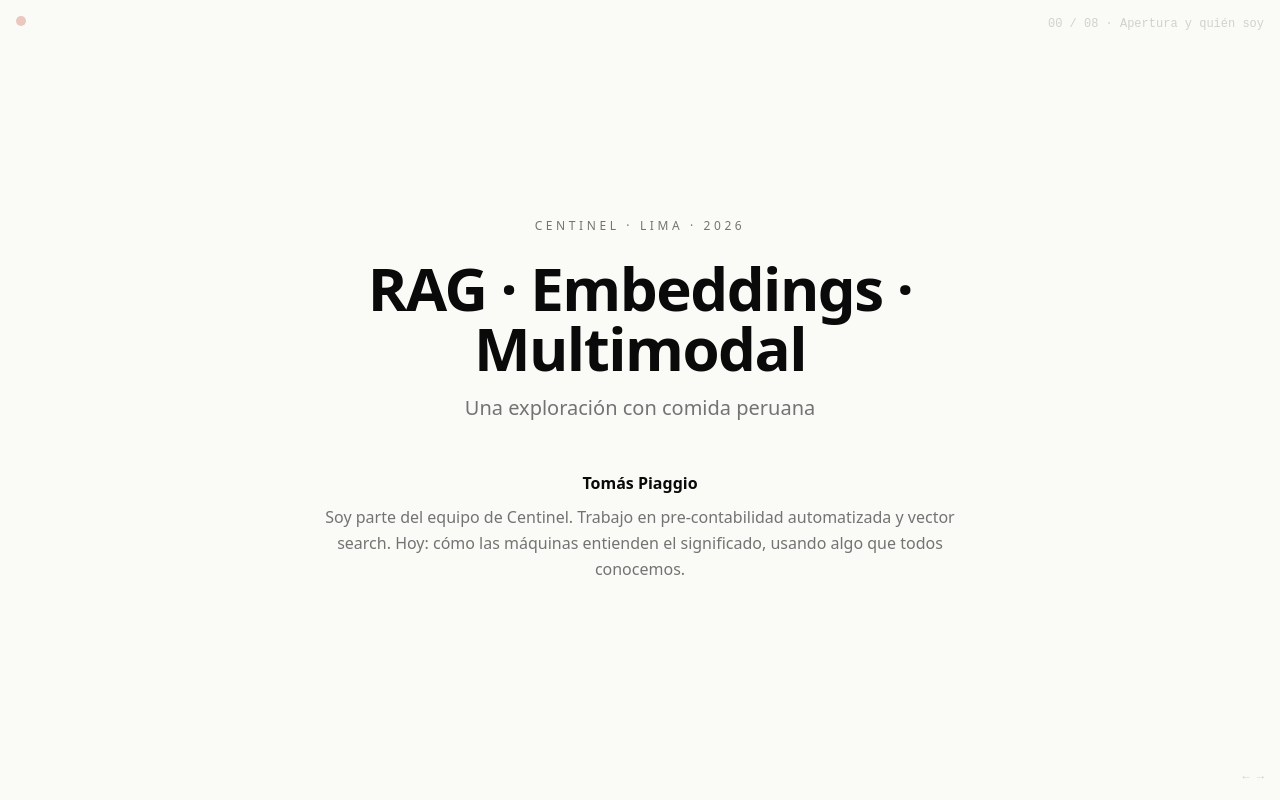
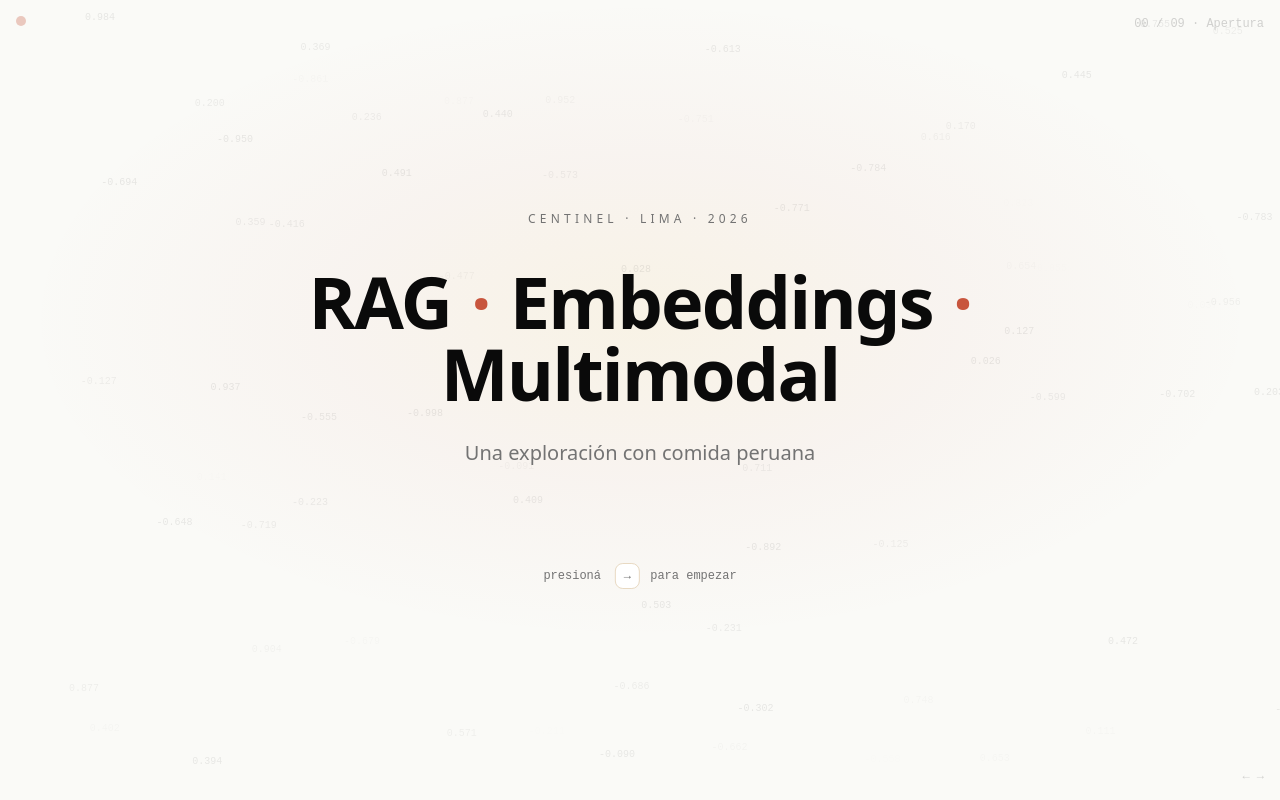
Before and after one commit to tpiaggio/rag-presentation, a Next.js app: page / in a window 1280 px wide. Built offline with nearby package versions, Linux system fonts and the light colour scheme; a small style sheet from the web is missing.

Commit message:
feat: split Apertura into WOW intro + Quién soy bio, renumber to 10 scenes

```diff
--- a/lib/scenes-registry.tsx
+++ b/lib/scenes-registry.tsx
@@ -2,6 +2,7 @@
 import type { SceneDefinition } from './scenes'
 
 const Apertura = dynamic(() => import('@/scenes/Apertura'), { ssr: false })
+const QuienSoy = dynamic(() => import('@/scenes/QuienSoy'), { ssr: false })
 const Embeddings = dynamic(() => import('@/scenes/Embeddings'), { ssr: false })
 const Como = dynamic(() => import('@/scenes/Como'), { ssr: false })
 const Busqueda = dynamic(() => import('@/scenes/Busqueda'), { ssr: false })
@@ -12,31 +13,34 @@
 const Debajo = dynamic(() => import('@/scenes/Debajo'), { ssr: false })
 
 export const SCENES: SceneDefinition[] = [
-  { id: 'apertura',     index: 0, title: 'Apertura y quién soy',
-    notes: 'Pídeles que apaguen el celular un minuto. Empezar con una pregunta.',
+  { id: 'apertura',     index: 0, title: 'Apertura',
+    notes: 'Apagá el celular un minuto. Empezar con una pregunta para enganchar.',
     Component: Apertura },
-  { id: 'embeddings',   index: 1, title: '¿Qué son los embeddings?',
+  { id: 'quien-soy',    index: 1, title: 'Quién soy',
+    notes: 'Tu nombre, qué hacés en Centinel, por qué te importa este tema.',
+    Component: QuienSoy },
+  { id: 'embeddings',   index: 2, title: '¿Qué son los embeddings?',
     notes: 'Llevar la analogía del "número que representa significado".',
     Component: Embeddings },
-  { id: 'como',         index: 2, title: '¿Cómo funcionan?',
+  { id: 'como',         index: 3, title: '¿Cómo funcionan?',
     notes: 'Cluster visual + nombrar 3 usos: Spotify, Google, Centinel.',
     Component: Como },
-  { id: 'busqueda',     index: 3, title: 'El problema con la búsqueda',
+  { id: 'busqueda',     index: 4, title: 'El problema con la búsqueda',
     notes: 'Primero "ceviche" (ambos hits), después "comida reconfortante".',
     Component: Busqueda },
-  { id: 'vivo',         index: 4, title: 'Embedding en vivo',
+  { id: 'vivo',         index: 5, title: 'Embedding en vivo',
     notes: 'Subir el PDF preparado. Dejar que la animación corra.',
     Component: Vivo },
-  { id: 'reconoce',     index: 5, title: 'Reconoce la comida que ves',
+  { id: 'reconoce',     index: 6, title: 'Reconoce la comida que ves',
     notes: 'Tener un dish photo listo en el celular.',
     Component: Reconoce },
-  { id: 'cocinar',      index: 6, title: '¿Qué puedo cocinar?',
+  { id: 'cocinar',      index: 7, title: '¿Qué puedo cocinar?',
     notes: 'Pedirle a la audiencia que sume 1 ingrediente.',
     Component: Cocinar },
-  { id: 'patron',       index: 7, title: 'El mismo patrón, otro mundo',
+  { id: 'patron',       index: 8, title: 'El mismo patrón, otro mundo',
     notes: 'Si te animás, tocar el instrumento al final.',
     Component: Patron },
-  { id: 'debajo',       index: 8, title: 'Lo que pasa por debajo',
+  { id: 'debajo',       index: 9, title: 'Lo que pasa por debajo',
     notes: 'Cerrar con la analogía del 1 SDK + 1 modelo nuevo.',
     Component: Debajo },
 ]
--- a/scenes/Apertura.tsx
+++ b/scenes/Apertura.tsx
@@ -1,24 +1,123 @@
+'use client'
+
+import { motion } from 'framer-motion'
+import { useMemo } from 'react'
+
+const TITLE_WORDS = ['RAG', '·', 'Embeddings', '·', 'Multimodal']
+
+function useBackgroundNumbers() {
+  return useMemo(() => {
+    const out: { x: number; y: number; v: number; delay: number; duration: number }[] = []
+    for (let i = 0; i < 80; i++) {
+      out.push({
+        x: Math.random() * 100,
+        y: Math.random() * 100,
+        v: Math.random() * 2 - 1,
+        delay: Math.random() * 6,
+        duration: 8 + Math.random() * 8,
+      })
+    }
+    return out
+  }, [])
+}
+
 export default function Apertura() {
+  const numbers = useBackgroundNumbers()
+
   return (
-    <div className="flex min-h-screen items-center justify-center bg-[var(--color-bg)]">
-      <div className="mx-auto max-w-3xl px-12 text-center">
-        <div className="text-xs uppercase tracking-[0.3em] text-[var(--color-muted)]">
+    <div className="relative flex min-h-screen items-center justify-center overflow-hidden bg-[var(--color-bg)]">
+      <div
+        aria-hidden
+        className="pointer-events-none absolute inset-0"
+        style={{
+          background:
+            'radial-gradient(60% 50% at 50% 40%, rgba(232, 176, 74, 0.10) 0%, rgba(200, 85, 61, 0.04) 40%, transparent 80%)',
+        }}
+      />
+
+      <div aria-hidden className="pointer-events-none absolute inset-0 select-none">
+        {numbers.map((n, i) => (
+          <motion.span
+            key={i}
+            initial={{ opacity: 0, y: 8 }}
+            animate={{ opacity: [0, 0.08, 0.04, 0], y: [-4, 4, -4] }}
+            transition={{
+              duration: n.duration,
+              delay: n.delay,
+              repeat: Infinity,
+              ease: 'easeInOut',
+            }}
+            className="absolute font-mono text-[10px] tabular-nums text-[var(--color-fg)]"
+            style={{ left: `${n.x}%`, top: `${n.y}%` }}
+          >
+            {n.v >= 0 ? ' ' : ''}
+            {n.v.toFixed(3)}
+          </motion.span>
+        ))}
+      </div>
+
+      <motion.div
+        initial="hidden"
+        animate="visible"
+        variants={{
+          hidden: {},
+          visible: { transition: { staggerChildren: 0.12, delayChildren: 0.2 } },
+        }}
+        className="relative z-10 mx-auto flex max-w-5xl flex-col items-center px-12 text-center"
+      >
+        <motion.div
+          variants={{
+            hidden: { opacity: 0, y: -8 },
+            visible: { opacity: 1, y: 0, transition: { duration: 0.5 } },
+          }}
+          className="text-xs uppercase tracking-[0.35em] text-[var(--color-muted)]"
+        >
           Centinel · Lima · 2026
-        </div>
-        <h1 className="mt-6 text-6xl font-semibold tracking-tight">
-          RAG · Embeddings · Multimodal
+        </motion.div>
+
+        <h1 className="mt-10 flex flex-wrap items-baseline justify-center gap-x-5 gap-y-1 text-7xl font-semibold leading-[0.95] tracking-tight">
+          {TITLE_WORDS.map((w, i) => (
+            <motion.span
+              key={i}
+              variants={{
+                hidden: { opacity: 0, y: 24 },
+                visible: { opacity: 1, y: 0, transition: { duration: 0.6, ease: [0.2, 0.8, 0.2, 1] } },
+              }}
+              className={w === '·' ? 'text-[var(--color-accent)]' : ''}
+            >
+              {w}
+            </motion.span>
+          ))}
         </h1>
-        <p className="mt-4 text-xl text-[var(--color-muted)]">
+
+        <motion.p
+          variants={{
+            hidden: { opacity: 0, y: 12 },
+            visible: { opacity: 1, y: 0, transition: { duration: 0.5 } },
+          }}
+          className="mt-8 text-xl text-[var(--color-muted)]"
+        >
           Una exploración con comida peruana
-        </p>
-        <div className="mt-12 space-y-2 text-base leading-relaxed">
-          <p className="font-semibold">Tomás Piaggio</p>
-          <p className="text-[var(--color-muted)]">
-            Soy parte del equipo de Centinel. Trabajo en pre-contabilidad automatizada y vector search.
-            Hoy: cómo las máquinas entienden el significado, usando algo que todos conocemos.
-          </p>
-        </div>
-      </div>
+        </motion.p>
+
+        <motion.div
+          variants={{
+            hidden: { opacity: 0 },
+            visible: { opacity: 1, transition: { duration: 0.5, delay: 0.3 } },
+          }}
+          className="mt-24 flex items-center gap-3 font-mono text-xs text-[var(--color-muted)]"
+        >
+          <span>presioná</span>
+          <motion.kbd
+            animate={{ x: [0, 4, 0] }}
+            transition={{ duration: 1.6, repeat: Infinity, ease: 'easeInOut' }}
+            className="rounded-md border border-[var(--color-border)] bg-[var(--color-surface)] px-2 py-1"
+          >
+            →
+          </motion.kbd>
+          <span>para empezar</span>
+        </motion.div>
+      </motion.div>
     </div>
   )
 }
--- a/scenes/Busqueda.tsx
+++ b/scenes/Busqueda.tsx
@@ -58,7 +58,7 @@
     <div className="mx-auto flex min-h-screen max-w-[1400px] flex-col gap-6 px-12 py-16">
       <header className="space-y-2">
         <div className="text-xs uppercase tracking-widest text-[var(--color-muted)]">
-          Escena 03
+          Escena 04
         </div>
         <h1 className="text-4xl font-semibold tracking-tight">
           El problema con la búsqueda tradicional
--- a/scenes/Cocinar.tsx
+++ b/scenes/Cocinar.tsx
@@ -42,7 +42,7 @@
     <div className="mx-auto flex min-h-screen max-w-[1400px] flex-col gap-6 px-12 py-16">
       <header className="space-y-2">
         <div className="text-xs uppercase tracking-widest text-[var(--color-muted)]">
-          Escena 06
+          Escena 07
         </div>
         <h1 className="text-4xl font-semibold tracking-tight">¿Qué puedo cocinar?</h1>
         <p className="text-[var(--color-muted)]">
--- a/scenes/Como.tsx
+++ b/scenes/Como.tsx
@@ -27,7 +27,7 @@
     <div className="mx-auto flex min-h-screen max-w-[1400px] flex-col gap-6 px-12 py-16">
       <header className="space-y-2">
         <div className="text-xs uppercase tracking-widest text-[var(--color-muted)]">
-          Escena 02
+          Escena 03
         </div>
         <h1 className="text-4xl font-semibold tracking-tight">
           ¿Cómo funcionan y para qué sirven?
--- a/scenes/Debajo.tsx
+++ b/scenes/Debajo.tsx
@@ -35,7 +35,7 @@
     <div className="mx-auto flex min-h-screen max-w-[1400px] flex-col gap-8 px-12 py-16">
       <header className="space-y-2">
         <div className="text-xs uppercase tracking-widest text-[var(--color-muted)]">
-          Escena 08
+          Escena 09
         </div>
         <h1 className="text-4xl font-semibold tracking-tight">Lo que pasa por debajo</h1>
       </header>
--- a/scenes/Embeddings.tsx
+++ b/scenes/Embeddings.tsx
@@ -39,7 +39,7 @@
     <div className="mx-auto flex min-h-screen max-w-3xl flex-col justify-center gap-10 px-12">
       <div className="space-y-2">
         <div className="text-xs uppercase tracking-widest text-[var(--color-muted)]">
-          Escena 01
+          Escena 02
         </div>
         <h1 className="text-4xl font-semibold tracking-tight">¿Qué son los embeddings?</h1>
         <p className="text-[var(--color-muted)]">
--- a/scenes/Patron.tsx
+++ b/scenes/Patron.tsx
@@ -63,7 +63,7 @@
     <div className="mx-auto flex min-h-screen max-w-[1400px] flex-col gap-6 px-12 py-16">
       <header className="space-y-2">
         <div className="text-xs uppercase tracking-widest text-[var(--color-muted)]">
-          Escena 07
+          Escena 08
         </div>
         <h1 className="text-4xl font-semibold tracking-tight">El mismo patrón, otro mundo</h1>
         <p className="text-[var(--color-muted)]">
--- /dev/null
+++ b/scenes/QuienSoy.tsx
@@ -0,0 +1,85 @@
+'use client'
+
+import { motion } from 'framer-motion'
+
+export default function QuienSoy() {
+  return (
+    <div className="relative flex min-h-screen items-center justify-center overflow-hidden bg-[var(--color-bg)]">
+      <motion.div
+        initial="hidden"
+        animate="visible"
+        variants={{
+          hidden: {},
+          visible: { transition: { staggerChildren: 0.1, delayChildren: 0.1 } },
+        }}
+        className="mx-auto flex max-w-4xl flex-col gap-12 px-12 md:flex-row md:items-center"
+      >
+        <motion.div
+          variants={{
+            hidden: { opacity: 0, scale: 0.94 },
+            visible: { opacity: 1, scale: 1, transition: { duration: 0.6, ease: [0.2, 0.8, 0.2, 1] } },
+          }}
+          className="flex size-44 shrink-0 items-center justify-center rounded-full bg-[var(--color-accent)] text-6xl font-semibold tracking-tight text-white"
+        >
+          TP
+        </motion.div>
+
+        <div className="space-y-6">
+          <motion.div
+            variants={{
+              hidden: { opacity: 0, x: -12 },
+              visible: { opacity: 1, x: 0, transition: { duration: 0.5 } },
+            }}
+            className="text-xs uppercase tracking-[0.3em] text-[var(--color-muted)]"
+          >
+            Quién soy
+          </motion.div>
+
+          <motion.h1
+            variants={{
+              hidden: { opacity: 0, y: 12 },
+              visible: { opacity: 1, y: 0, transition: { duration: 0.5 } },
+            }}
+            className="text-5xl font-semibold tracking-tight"
+          >
+            Tomás Piaggio
+          </motion.h1>
+
+          <motion.div
+            variants={{
+              hidden: { opacity: 0, y: 12 },
+              visible: { opacity: 1, y: 0, transition: { duration: 0.5 } },
+            }}
+            className="space-y-1 text-base leading-relaxed text-[var(--color-muted)]"
+          >
+            <div>
+              <span className="font-semibold text-[var(--color-fg)]">Centinel</span>
+              <span className="ml-2">· pre-contabilidad automatizada</span>
+            </div>
+            <p className="max-w-xl pt-3">
+              Trabajo con vector search y modelos de IA todos los días en Centinel. Hoy
+              les muestro lo que aprendí, usando algo que todos conocemos.
+            </p>
+          </motion.div>
+
+          <motion.div
+            variants={{
+              hidden: { opacity: 0, y: 12 },
+              visible: { opacity: 1, y: 0, transition: { duration: 0.5 } },
+            }}
+            className="flex flex-wrap gap-2 pt-2 text-xs"
+          >
+            {['embeddings', 'rag', 'multimodal', 'firestore', 'gemini'].map((tag) => (
+              <span
+                key={tag}
+                className="rounded-full border border-[var(--color-border)] bg-[var(--color-surface)] px-3 py-1 font-mono text-[var(--color-muted)]"
+              >
+                {tag}
+              </span>
+            ))}
+          </motion.div>
+        </div>
+      </motion.div>
+    </div>
+  )
+}
--- a/scenes/Reconoce.tsx
+++ b/scenes/Reconoce.tsx
@@ -42,7 +42,7 @@
     <div className="mx-auto flex min-h-screen max-w-[1400px] flex-col gap-6 px-12 py-16">
       <header className="space-y-2">
         <div className="text-xs uppercase tracking-widest text-[var(--color-muted)]">
-          Escena 05
+          Escena 06
         </div>
         <h1 className="text-4xl font-semibold tracking-tight">Reconoce la comida que ves</h1>
       </header>
--- a/scenes/Vivo.tsx
+++ b/scenes/Vivo.tsx
@@ -73,7 +73,7 @@
     <div className="mx-auto flex min-h-screen max-w-[1400px] flex-col gap-6 px-12 py-16">
       <header className="space-y-2">
         <div className="text-xs uppercase tracking-widest text-[var(--color-muted)]">
-          Escena 04
+          Escena 05
         </div>
         <h1 className="text-4xl font-semibold tracking-tight">Embedding en vivo</h1>
         <p className="text-[var(--color-muted)]">
```
